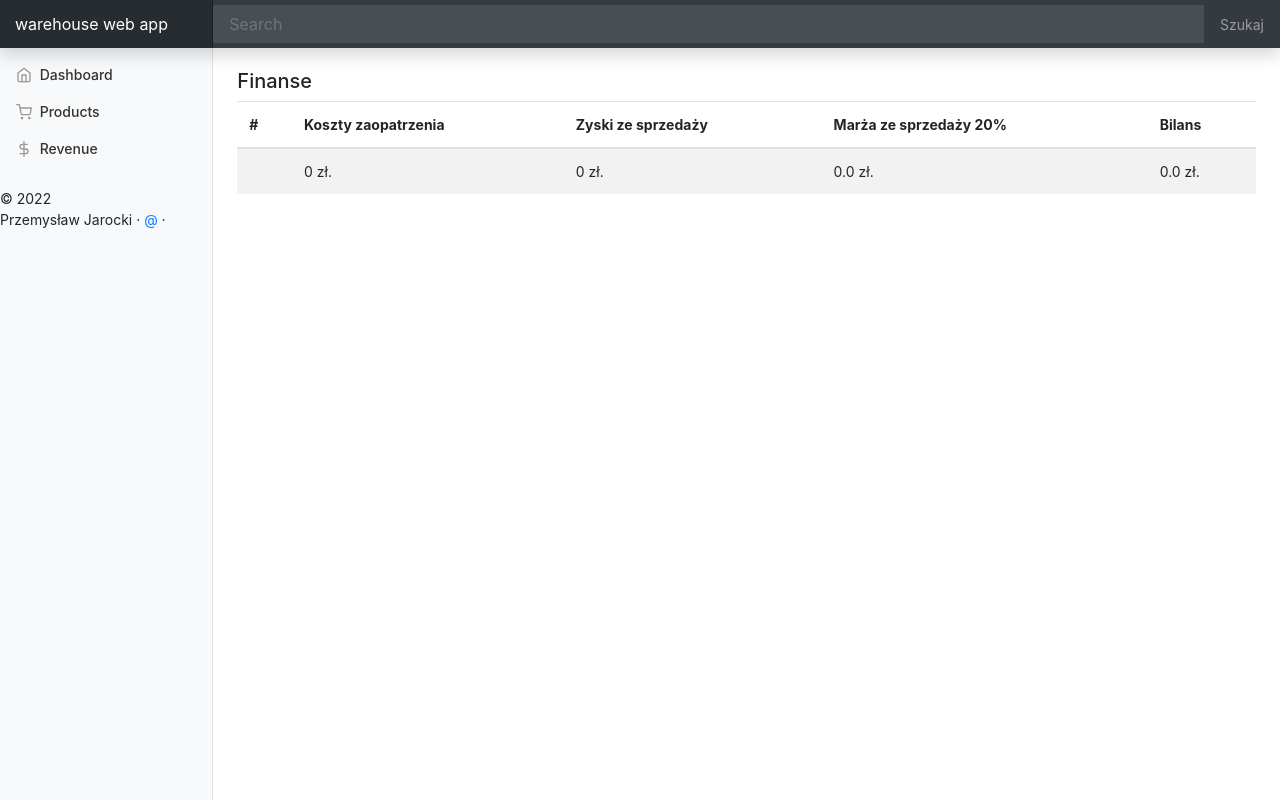
After one commit to PeJot86/magazyn_web, a Flask app: template templates/revenue.html in a window 1280 px wide. The commit adds this page. Run offline with Flask 2, Linux system fonts and the light colour scheme; the template is opened without the code that fills it, so the values that code supplies are empty; parts of the project's set-up code (start-up, migrations or seed data) failed here and were passed over; some libraries are stand-ins or nearby versions.

Commit message:
sixth commit

```diff
--- a/app.py
+++ b/app.py
@@ -1,7 +1,7 @@
 from flask import Flask, render_template, request, redirect, url_for
-from forms import  ProductForm
+from forms import  ProductForm, SellForm
 import csv
-import os.path
+
 
 
 def load_items_from_csv():
@@ -20,21 +20,33 @@ def export_items_to_csv():
             csvwriter.writerow(n)
 
 
+def export_sales_to_csv():
+    with open('Magazyn_sold.csv', mode='w', encoding="utf-8") as csv_file:
+        fieldnames = ['name', 'quantity', 'unit', 'unit_price']
+        csvwriter = csv.DictWriter(csv_file, fieldnames=fieldnames)
+        csvwriter.writeheader()
+        for n in sold_list:
+            csvwriter.writerow(n)
+
+
+def load_sales_from_csv():
+    with open('Magazyn_sold.csv', newline='', encoding="utf-8") as csvfile:
+        csvreader = csv.DictReader(csvfile)
+        for i in csvreader:
+            sold_list.append ({"name" : i['name'], "quantity" : float(i['quantity']), "unit" : i['unit'], "unit_price" : float(i['unit_price'])})
+
 items = []
-sold_list =[]
-
+sold_list = []
 
 
 app = Flask(__name__)
 app.config["SECRET_KEY"] = "mix"
-
 load_items_from_csv()
-
+load_sales_from_csv()
 
 
 @app.route("/")
 def homepage():
-    print (items)
     return render_template("base.html")
 
 
@@ -92,11 +104,61 @@ def sell_product (product_name):
             i['quantity'] = sell_quant_sum
             sold_list.append ({"name": product_name, "quantity" : sell_quantity, "unit" : i["unit"], "unit_price" : i["unit_price"]})
             export_items_to_csv()
+            export_sales_to_csv()
     return redirect(url_for("add_product"))
 
 
+@app.route("/revenue", methods=["GET", "POST"])
+def costs_items ():
+    form = SellForm ()
+    return render_template ("revenue.html", form=form)
 
 
+@app.context_processor
+def show_costs ():
+    sum_list=[]
+    for i in items:
+        sum_list.append(i["quantity"] * i["unit_price"])
+    sum_value = (sum(sum_list))
+    rounded_sum = round(sum_value, 2)
+    return dict(sum_value=rounded_sum)
+
+
+@app.context_processor
+def get_income ():
+    sub_list = []
+    for i in sold_list:
+        sub_list.append (i["quantity"] * i["unit_price"])
+    sold_value = (sum(sub_list))
+    rounded_value = round(sold_value, 2)
+    return dict(sold_value=rounded_value)
+
+
+@app.context_processor
+def sell_margin ():
+    sub_list = []
+    for i in sold_list:
+        sub_list.append (i["quantity"] * i["unit_price"])
+    margin = 0.20
+    sold_value = (sum(sub_list)) * margin
+    rounded_margin = round(sold_value, 2)
+    return dict(margin_value=rounded_margin)
+
+
+@app.context_processor
+def show_revenue ():
+    profit = get_income()
+    cost = show_costs()
+    margin = sell_margin()
+    profit_v = (list(profit.values()))
+    cost_v = (list(cost.values()))
+    margin_v = (list(margin.values()))
+    one = (', '.join(map(str, profit_v)))
+    two = (', '.join(map(str, cost_v)))
+    three = (', '.join(map(str, margin_v)))
+    revenue = float(one) + float(three) - float(two)
+    rounded_revenue = round (revenue, 2)
+    return dict(revenue=rounded_revenue)
 
 
 if __name__ == "__main__":
--- a/forms.py
+++ b/forms.py
@@ -8,3 +8,7 @@ class ProductForm(FlaskForm):
    quantity = DecimalField('Quantity', validators=[DataRequired()])
    unit = StringField('Unit', validators=[DataRequired()])
    unit_price = DecimalField ('Price', validators=[DataRequired()])
+
+
+class SellForm(FlaskForm):
+   sell_form = DecimalField('Quantity', validators=[DataRequired()])
--- a/templates/base.html
+++ b/templates/base.html
@@ -36,19 +36,19 @@ integrity="sha384-9aIt2nRpC12Uk9gS9baDl411NQApFmC26EwAOH8WgZl5MYYxFfc+NcPb1dKGj7
       <div class="sidebar-sticky">
         <ul class="nav flex-column">
           <li class="nav-item">
-            <a class="nav-link {{ 'active' if active_page=='base' else ''}}" href="/">
+            <a class="nav-link " href="{{ url_for('homepage') }}">
               <span data-feather="home"></span>
               Dashboard <span class="sr-only">(current)</span>
             </a>
           </li>
           <li class="nav-item">
-            <a class="nav-link {{ 'active' if active_page=='products' else ''}}" href="{{ url_for('add_product') }}">
+            <a class="nav-link" href="{{ url_for('add_product') }}">
               <span data-feather="shopping-cart"></span>
               Products
             </a>
           </li>
           <li class="nav-item">
-            <a class="nav-link" href="#">
+            <a class="nav-link" href="{{ url_for('costs_items') }}">
               <span data-feather="dollar-sign"></span>
               Revenue
             </a>
@@ -65,6 +65,7 @@ integrity="sha384-9aIt2nRpC12Uk9gS9baDl411NQApFmC26EwAOH8WgZl5MYYxFfc+NcPb1dKGj7
 
     <main role="main" class="col-md-9 ml-sm-auto col-lg-10 px-4">
       {% block content %}
+    </br>
       <h3>Witaj w przykładowym managerze Twojego magazynu!</h3>
       {% endblock content %}
     </main>
--- a/templates/edit_product.html
+++ b/templates/edit_product.html
@@ -2,6 +2,7 @@
 {% block content %}
 <link rel= "stylesheet" type= "text/css" href= "{{ url_for('static',filename='styles/dashboard.css') }}">
 
+</br>
 <h5>Edytuj:</h5>
 
 <table class="table table-striped">
@@ -12,6 +13,7 @@
       <th scope="col">Ilość</th>
       <th scope="col">Jednostka</th>
       <th scope="col">Cena jedn.</th>
+      <th scope="col">Sprzedaj wszystsko</th>
     </tr>
   </thead>
   <tbody>
@@ -23,7 +25,8 @@
       <td>{{item.quantity}}</td>
       <td>{{item.unit}}</td>
       <td>{{item.unit_price}}</td>
-      <td><a class="btn btn-danger btn-sm" href="{{url_for('delete_product', product_name=item.name) }}" role="button">Usuń</a></td>
+
+      <td><a class="btn btn-danger btn-sm" href="{{url_for('delete_product', product_name=item.name) }}" role="button">Sprzedaj</a></td>
 
 
     </tr>
--- /dev/null
+++ b/templates/revenue.html
@@ -0,0 +1,31 @@
+{% extends "base.html" %}
+{% block content %}
+
+</br>
+<h5>Finanse</h5>
+
+<table class="table table-striped">
+  <thead>
+    <tr>
+      <th scope="col">#</th>
+      <th scope="col">Koszty zaopatrzenia</th>
+      <th scope="col">Zyski ze sprzedaży</th>
+      <th scope="col">Marża ze sprzedaży 20%</th>
+      <th scope="col">Bilans</th>
+    </tr>
+  </thead>
+  <tbody>
+
+    <tr>
+      <th scope="row"></th>
+      <td>{{sum_value}} zł.</td>
+      <td>{{sold_value}} zł.</td>
+      <td>{{margin_value}} zł.</td>
+      <td>{{revenue}} zł.</td>
+
+
+
+   </tr>
+ </tbody>
+
+ {% endblock %}
```
Also changed, not shown: templates/list_product.html (+8 -3 lines).
